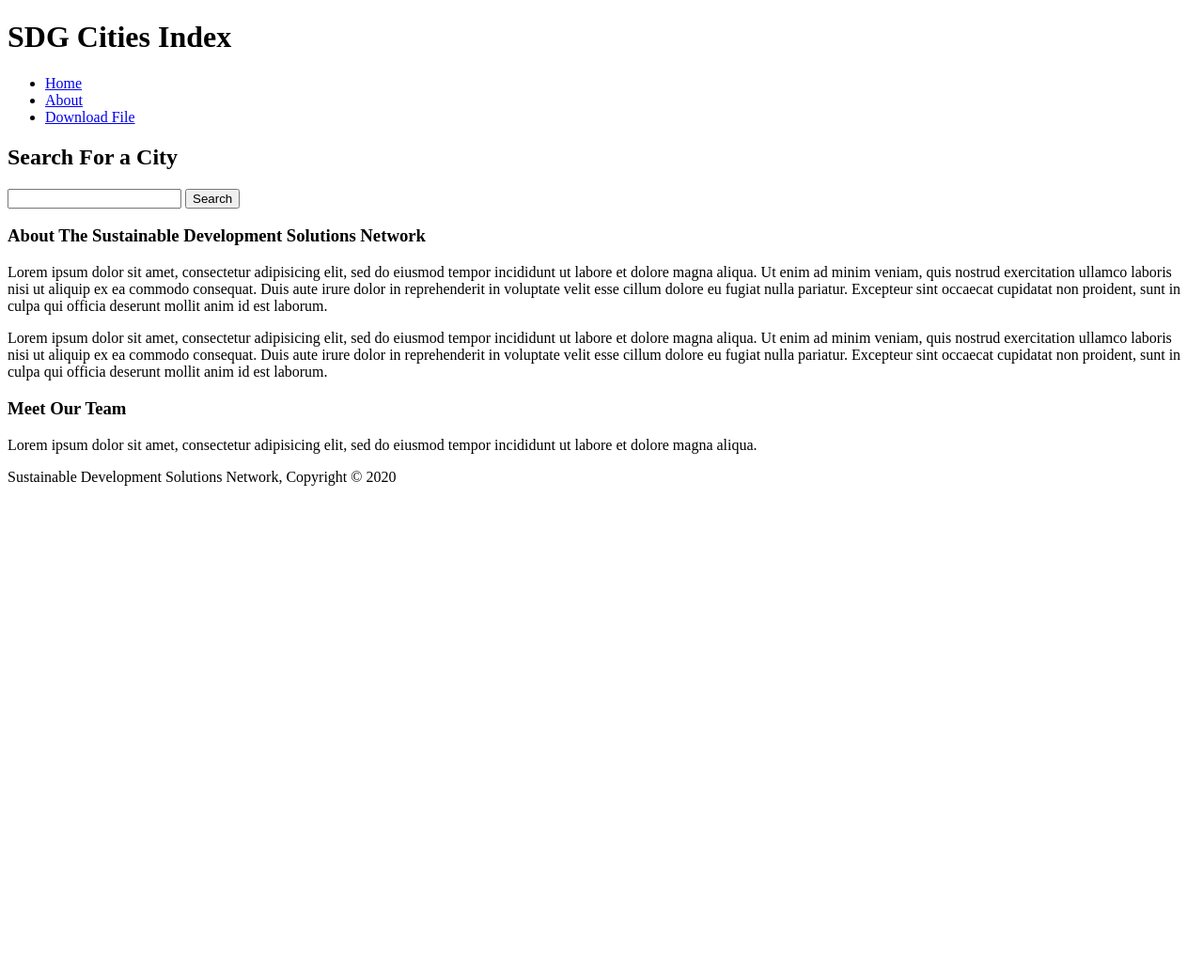
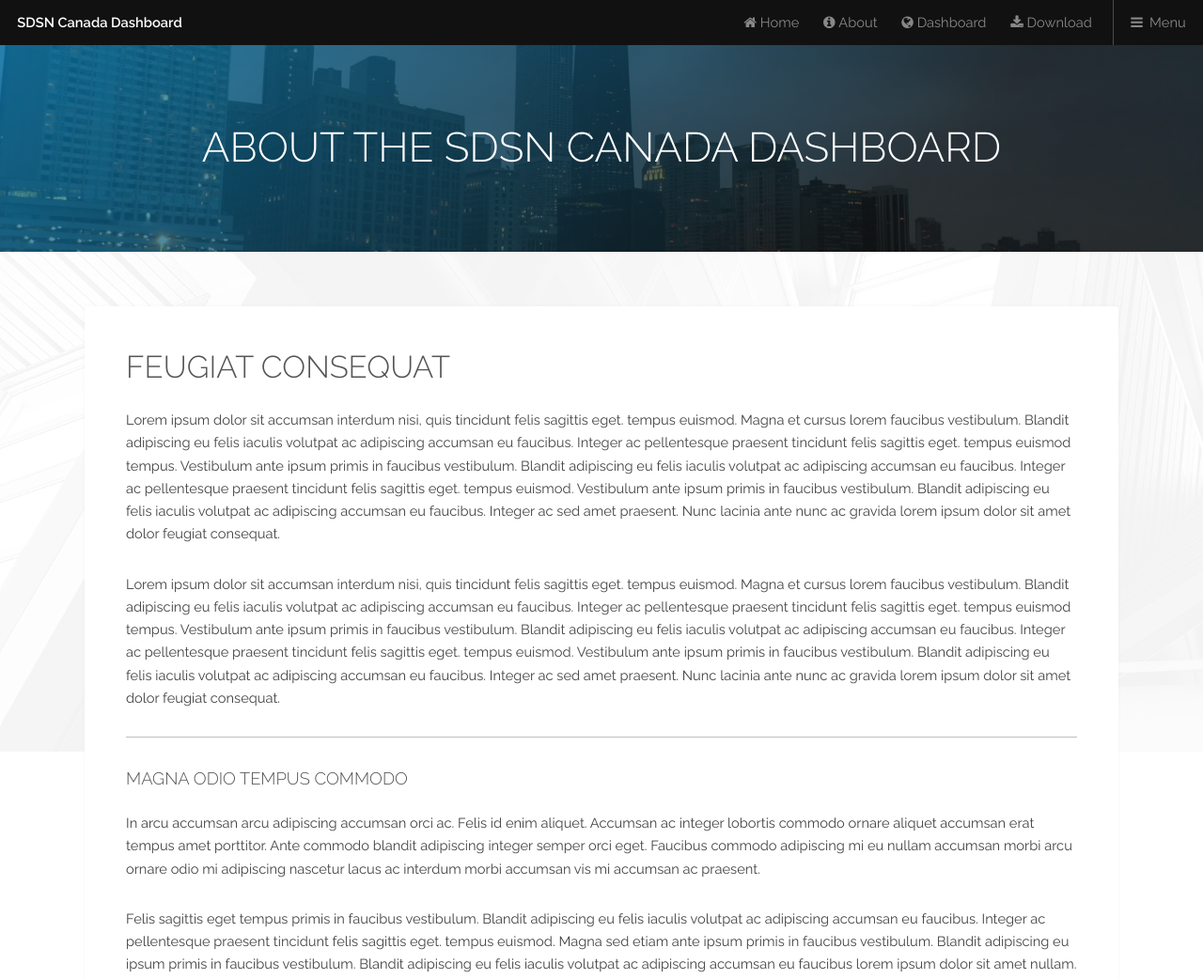
Before and after one commit to jamie-sgro/dashboard, a website: page public/about.html in a window 1280 px wide. Shown: the top 1042 px of the page at 94% size. Before the commit the page ends 800 px from the top, so only its background shows below. Drawn offline with nearby package versions, Linux system fonts and the light colour scheme; files that its build step writes are made by us from their sources; files whose address does not match are found by name.

Commit message:
made about page

```diff
--- a/public/about.html
+++ b/public/about.html
@@ -1,64 +1,105 @@
-<!DOCTYPE html>
+<!DOCTYPE HTML>
+<!--
+	Industrious by TEMPLATED
+	templated.co @templatedco
+	Released for free under the Creative Commons Attribution 3.0 license (templated.co/license)
+-->
 <html>
 	<head>
+		<title>SDSN Canada | About</title>
 		<meta charset="utf-8">
-		<meta name="viewport" content="width=device-width">
+		<meta name="viewport" content="width=device-width, initial-scale=1, user-scalable=no" />
+		<link rel="stylesheet" href="public/stylesheets/main.css">
 		<meta name="description" content="This project involves building a one-page online dashboard for visualizing an SDG Cities Index that is both open-sourced and legally shareable">
 		<meta name="keywords" content="dashboard, visualization, sdgs, open source, sdsn, sustainable development, solution network">
-		<title>SDG Cities Index | About</title>
-		<link rel="stylesheet" href="public/stylesheets/style.css">
 	</head>
-	<body>
-		<header>
-			<div class="container">
-				<div id="branding">
-					<h1><span class="highlight">SDG</span> Cities Index</h1>
-				</div>
+	<body class="is-preload">
+
+		<!-- Header -->
+			<header id="header">
+				<a class="logo" href="index.html">SDSN Canada Dashboard</a>
 				<nav>
-					<ul>
-						<li><a href="/">Home</a></li>
-						<li class="current"><a href="/about.html">About</a></li>
-						<li><a href="/public/data/sdsn_cleaned.csv">Download File</a></li>
+					<a href="home" class="icon fa-home"> Home</a>
+					<a href="about" class="icon fa-info-circle"> About</a>
+					<a href="/home#dashboard" class="icon fa-globe"> Dashboard</a>
+					<a href="/public/data/sdsn_cleaned.csv" class="icon fa-download"> Download</a>
+					<a href="#menu">Menu</a>
+				</nav>
+			</header>
+
+		<!-- Nav -->
+			<nav id="menu">
+				<ul class="links">
+					<li><a href="index.html" class="icon fa-home"> Home</a></li>
+					<li><a href="about" class="icon fa-info-circle"> About</a></li>
+					<li><a href="/home#dashboard" class="icon fa-globe"> Dashboard</a></li>
+					<li><a href="/public/data/sdsn_cleaned.csv" class="icon fa-download"> Download</a></li>
 				</ul>
 			</nav>
+
+		<!-- Heading -->
+			<div id="heading" >
+				<h1>About the SDSN Canada Dashboard</h1>
 			</div>
+
+		<!-- Main -->
+			<section id="main" class="wrapper">
+				<div class="inner">
+					<div class="content">
+						<header>
+							<h2>Feugiat consequat</h2>
 						</header>
-
-		<section id="newsletter">
-			<div class="container">
-				<h1>Search For a City</h1>
-				<form>
-					<input type="text" "Search...">
-					<button type="submit" class="searchButton">Search</button>
-				</form>
+						<p>Lorem ipsum dolor sit accumsan interdum nisi, quis tincidunt felis sagittis eget. tempus euismod. Magna et cursus lorem faucibus vestibulum. Blandit adipiscing eu felis iaculis volutpat ac adipiscing accumsan eu faucibus. Integer ac pellentesque praesent tincidunt felis sagittis eget. tempus euismod tempus. Vestibulum ante ipsum primis in faucibus vestibulum. Blandit adipiscing eu felis iaculis volutpat ac adipiscing accumsan eu faucibus. Integer ac pellentesque praesent tincidunt felis sagittis eget. tempus euismod. Vestibulum ante ipsum primis in faucibus vestibulum. Blandit adipiscing eu felis iaculis volutpat ac adipiscing accumsan eu faucibus. Integer ac sed amet praesent. Nunc lacinia ante nunc ac gravida lorem ipsum dolor sit amet dolor feugiat consequat. </p>
+						<p>Lorem ipsum dolor sit accumsan interdum nisi, quis tincidunt felis sagittis eget. tempus euismod. Magna et cursus lorem faucibus vestibulum. Blandit adipiscing eu felis iaculis volutpat ac adipiscing accumsan eu faucibus. Integer ac pellentesque praesent tincidunt felis sagittis eget. tempus euismod tempus. Vestibulum ante ipsum primis in faucibus vestibulum. Blandit adipiscing eu felis iaculis volutpat ac adipiscing accumsan eu faucibus. Integer ac pellentesque praesent tincidunt felis sagittis eget. tempus euismod. Vestibulum ante ipsum primis in faucibus vestibulum. Blandit adipiscing eu felis iaculis volutpat ac adipiscing accumsan eu faucibus. Integer ac sed amet praesent. Nunc lacinia ante nunc ac gravida lorem ipsum dolor sit amet dolor feugiat consequat. </p>
+						<hr />
+						<h3>Magna odio tempus commodo</h3>
+						<p>In arcu accumsan arcu adipiscing accumsan orci ac. Felis id enim aliquet. Accumsan ac integer lobortis commodo ornare aliquet accumsan erat tempus amet porttitor. Ante commodo blandit adipiscing integer semper orci eget. Faucibus commodo adipiscing mi eu nullam accumsan morbi arcu ornare odio mi adipiscing nascetur lacus ac interdum morbi accumsan vis mi accumsan ac praesent.</p>
+						<p>Felis sagittis eget tempus primis in faucibus vestibulum. Blandit adipiscing eu felis iaculis volutpat ac adipiscing accumsan eu faucibus. Integer ac pellentesque praesent tincidunt felis sagittis eget. tempus euismod. Magna sed etiam ante ipsum primis in faucibus vestibulum. Blandit adipiscing eu ipsum primis in faucibus vestibulum. Blandit adipiscing eu felis iaculis volutpat ac adipiscing accumsan eu faucibus lorem ipsum dolor sit amet nullam.</p>
+					</div>
 				</div>
 			</section>
 
-		<section id="main">
-			<div class="container">
-        <article id="main-col">
-          <h1 class="page-title">About The Sustainable Development Solutions Network</h1>
-          <p>
-            Lorem ipsum dolor sit amet, consectetur adipisicing elit, sed do eiusmod tempor incididunt ut labore et dolore magna aliqua. Ut enim ad minim veniam, quis nostrud exercitation ullamco laboris nisi ut aliquip ex ea commodo consequat. Duis aute irure dolor in reprehenderit in voluptate velit esse cillum dolore eu fugiat nulla pariatur. Excepteur sint occaecat cupidatat non proident, sunt in culpa qui officia deserunt mollit anim id est laborum.
-          </p>
-          <p>
-            Lorem ipsum dolor sit amet, consectetur adipisicing elit, sed do eiusmod tempor incididunt ut labore et dolore magna aliqua. Ut enim ad minim veniam, quis nostrud exercitation ullamco laboris nisi ut aliquip ex ea commodo consequat. Duis aute irure dolor in reprehenderit in voluptate velit esse cillum dolore eu fugiat nulla pariatur. Excepteur sint occaecat cupidatat non proident, sunt in culpa qui officia deserunt mollit anim id est laborum.
-          </p>
-        </article>
+		<!-- Footer -->
+			<footer id="footer">
+				<div class="inner">
+					<div class="content">
+						<section>
+							<h3>Accumsan montes viverra</h3>
+							<p>Nunc lacinia ante nunc ac lobortis. Interdum adipiscing gravida odio porttitor sem non mi integer non faucibus ornare mi ut ante amet placerat aliquet. Volutpat eu sed ante lacinia sapien lorem accumsan varius montes viverra nibh in adipiscing. Lorem ipsum dolor vestibulum ante ipsum primis in faucibus vestibulum. Blandit adipiscing eu felis iaculis volutpat ac adipiscing sed feugiat eu faucibus. Integer ac sed amet praesent. Nunc lacinia ante nunc ac gravida.</p>
+						</section>
+						<section>
+							<h4>Sem turpis amet semper</h4>
+							<ul class="alt">
+								<li><a href="#">Dolor pulvinar sed etiam.</a></li>
+								<li><a href="#">Etiam vel lorem sed amet.</a></li>
+								<li><a href="#">Felis enim feugiat viverra.</a></li>
+								<li><a href="#">Dolor pulvinar magna etiam.</a></li>
+							</ul>
+						</section>
+						<section>
+							<h4>Magna sed ipsum</h4>
+							<ul class="plain">
+								<li><a href="#"><i class="icon fa-twitter">&nbsp;</i>Twitter</a></li>
+								<li><a href="#"><i class="icon fa-facebook">&nbsp;</i>Facebook</a></li>
+								<li><a href="#"><i class="icon fa-instagram">&nbsp;</i>Instagram</a></li>
+								<li><a href="#"><i class="icon fa-github">&nbsp;</i>Github</a></li>
+							</ul>
+						</section>
+					</div>
+					<div class="copyright">
+						<p>Sustainable Development Solutions Network Canada, Copyright &copy; 2020</p>
+					</div>
+				</div>
+			</footer>
 
-        <aside id="sidebar">
-          <div class="dark">
-            <h3>Meet Our Team</h3>
-            <p>
-              Lorem ipsum dolor sit amet, consectetur adipisicing elit, sed do eiusmod tempor incididunt ut labore et dolore magna aliqua.
-            </p>
-          </div>
-        </aside>
-			</div>
-		</section>
+		<!-- Scripts -->
+			<script src="public/libraries/jquery.min.js"></script>
+			<script src="public/libraries/jquery.scrolly.min.js"></script>
+			<script src="public/libraries/jquery.scrollex.min.js"></script>
+			<script src="public/libraries/browser.min.js"></script>
+			<script src="public/libraries/breakpoints.min.js"></script>
+			<script src="public/javascripts/templated-util.js"></script>
+			<script src="public/javascripts/templated-main.js"></script>
 
-		<footer>
-			<p>Sustainable Development Solutions Network, Copyright &copy; 2020</p>
-		</footer>
 	</body>
 </html>
```
Also changed, not shown: public/home.html (+2 -2 lines). Lines whose indentation alone changed are shown as unchanged.
